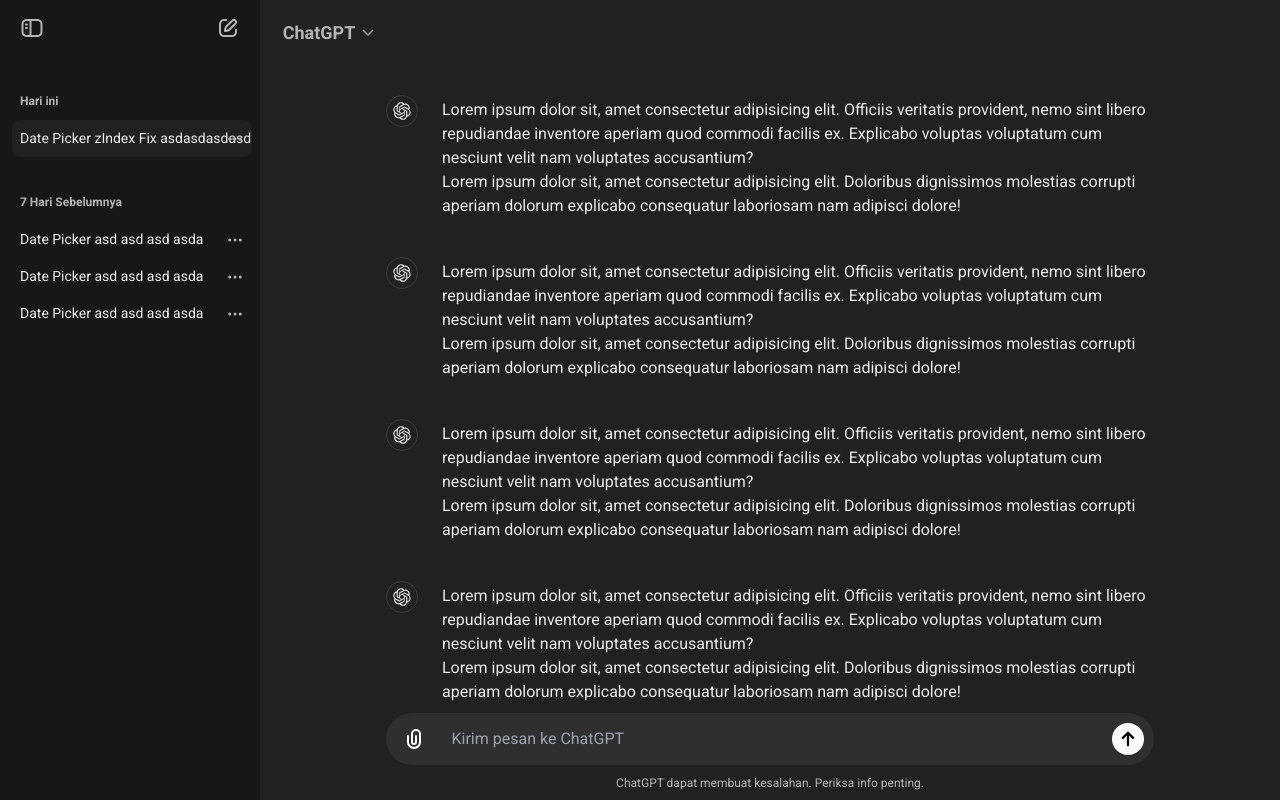
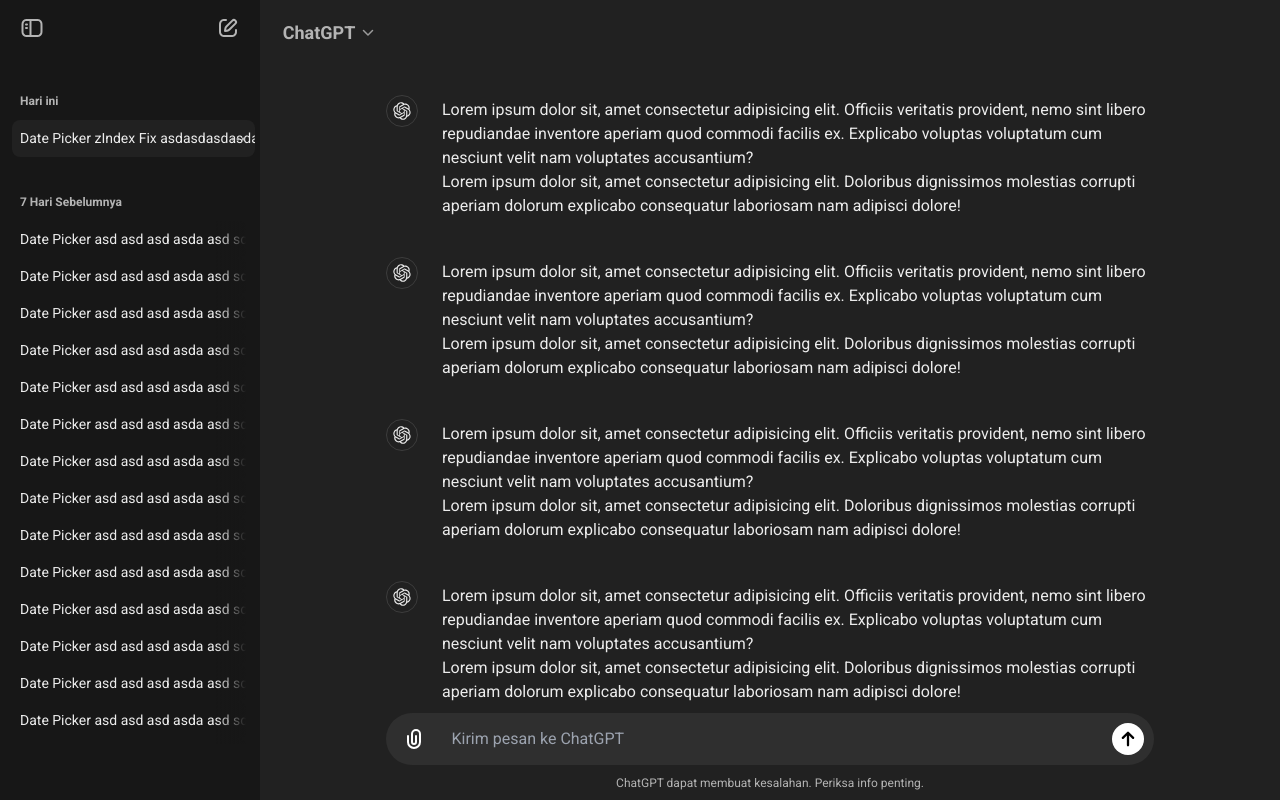
Before and after one commit to AlvitoDian/NextJS-Clone-ChatGPT, a Next.js app: page / in a window 1280 px wide. Built offline with nearby package versions, Linux system fonts and the light colour scheme.

Commit message:
fix: pop up

```diff
--- a/src/components/ConversationTitle.tsx
+++ b/src/components/ConversationTitle.tsx
@@ -1,11 +1,31 @@
+import { useState } from "react";
+
 export default function ConversationTitle() {
+  const [isHover, setIsHover] = useState(false);
+
+  const handleHoverIn = () => {
+    setIsHover(true);
+  };
+  const handleHoverOut = () => {
+    setIsHover(false);
+  };
+
   return (
-    <div className="hover:bg-[#212121] rounded-[8px] px-[8px] py-[8px] cursor-pointer flex items-center overflow-hidden relative">
+    <div
+      onMouseEnter={handleHoverIn}
+      onMouseLeave={handleHoverOut}
+      className="hover:bg-[#212121] rounded-[8px] px-[8px] py-[8px] mr-[9px] cursor-pointer flex items-center overflow-hidden relative"
+    >
       <span className="text-[14px] text-[#ececec] font-roboto-regular flex-none">
-        Date Picker asd asd asd asda
+        Date Picker asd asd asd asda asd sda asd
       </span>
-      <div className="z-[30] absolute right-[8px]">
+      <div
+        className={`z-[30] absolute right-[8px] ${
+          isHover ? "bg-[#212121]" : "hidden"
+        }`}
+      >
         <svg
+          className="fill-current text-gray-400 hover:text-white"
           xmlns="http://www.w3.org/2000/svg"
           width="18"
           height="18"
@@ -13,11 +33,22 @@ export default function ConversationTitle() {
           viewBox="0 0 24 24"
         >
           <path
-            fill="#b4b4b4"
+            /*     fill="#b4b4b4" */
             d="M3 12a2 2 0 1 1 4 0 2 2 0 0 1-4 0m7 0a2 2 0 1 1 4 0 2 2 0 0 1-4 0m7 0a2 2 0 1 1 4 0 2 2 0 0 1-4 0"
           />
         </svg>
       </div>
+
+      <div
+        className={` ${
+          isHover
+            ? "absolute inset-y-0 right-[26px] w-[30px] bg-gradient-to-l from-[#212121] to-transparent"
+            : "absolute inset-y-0 right-0 w-[30px] bg-gradient-to-l from-[#171717] to-transparent"
+        }`}
+      ></div>
+      {isHover && (
+        <div className="absolute inset-y-0 right-0 w-[30px] bg-[#212121]"></div>
+      )}
     </div>
   );
 }
--- a/src/components/Sidebar.tsx
+++ b/src/components/Sidebar.tsx
@@ -9,11 +9,11 @@ export default function Sidebar() {
 
   return (
     <div
-      className={`bg-[#171717] h-screen transition-all duration-300 flex-none flex-col ${
+      className={`bg-[#171717] h-screen transition-all duration-300 flex-none flex-col  ${
         isOpen ? "w-[0px]" : "w-[260px]"
       }`}
     >
-      <div className={`w-[260px]`}>
+      <div className={`w-[260px] `}>
         {/* Icon Top */}
         <div className="flex justify-between mx-[12px] pt-[8px] pb-[8px]">
           <div className="w-[40px] h-[40px] hover:bg-[#212121] p-[8px] rounded-[8px] cursor-pointer ">
@@ -46,7 +46,7 @@ export default function Sidebar() {
         </div>
         {/* Icon Top End */}
 
-        <div className="flex-col pt-[20px] ml-[12px] mr-[8px] flex-none">
+        <div className="flex-col pt-[20px] ml-[12px] mr-[5px] flex-none h-[86vh] overflow-auto">
           <div>
             <div className="pl-[8px] pr-[8px] pb-[8px] pt-[12px]">
               <span className="text-[12px] text-[#b4b4b4] font-roboto-bold">
@@ -84,6 +84,51 @@ export default function Sidebar() {
             <ConversationTitle />
             <ConversationTitle />
             <ConversationTitle />
+            <ConversationTitle />
+            <ConversationTitle />
+            <ConversationTitle />
+            <ConversationTitle />
+            <ConversationTitle />
+            <ConversationTitle />
+            <ConversationTitle />
+            <ConversationTitle />
+            <ConversationTitle />
+            <ConversationTitle />
+            <ConversationTitle />
+            <ConversationTitle />
+            <ConversationTitle />
+            <ConversationTitle />
+            <ConversationTitle />
+            <ConversationTitle />
+            <ConversationTitle />
+            <ConversationTitle />
+            <ConversationTitle />
+            <ConversationTitle />
+            <ConversationTitle />
+            <ConversationTitle />
+            <ConversationTitle />
+            <ConversationTitle />
+            <ConversationTitle />
+            <ConversationTitle />
+            <ConversationTitle />
+            <ConversationTitle />
+            <ConversationTitle />
+            <ConversationTitle />
+            <ConversationTitle />
+            <ConversationTitle />
+            <ConversationTitle />
+            <ConversationTitle />
+            <ConversationTitle />
+            <ConversationTitle />
+            <ConversationTitle />
+            <ConversationTitle />
+            <ConversationTitle />
+            <ConversationTitle />
+            <ConversationTitle />
+            <ConversationTitle />
+            <ConversationTitle />
+            <ConversationTitle />
+            <ConversationTitle />
           </div>
         </div>
       </div>
```
